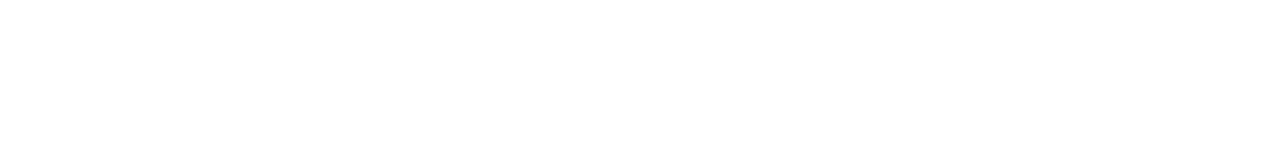
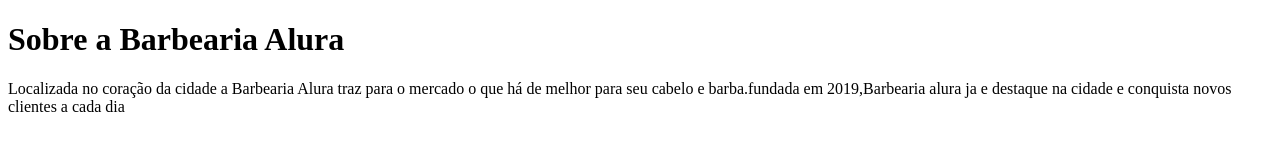
Before and after one commit to gkzin123/barbearia_alura_1c, a plain HTML site: page index.html in a window 1280 px wide. Drawn offline with Linux system fonts and the light colour scheme.

Commit message:
foi adicionado a tag título e parágrafo.

```diff
--- a/index.html
+++ b/index.html
@@ -6,6 +6,7 @@
     <title>barbearia alura</title>
 </head>
 <body>
-
-</body>
+    <h1>Sobre a Barbearia Alura </h1>
+    <p>Localizada no coração da cidade a Barbearia Alura traz para o mercado o que há de melhor para seu cabelo e barba.fundada em 2019,Barbearia alura ja e destaque na cidade e conquista novos clientes a cada dia</p>
+    </body>
 </html>
```
